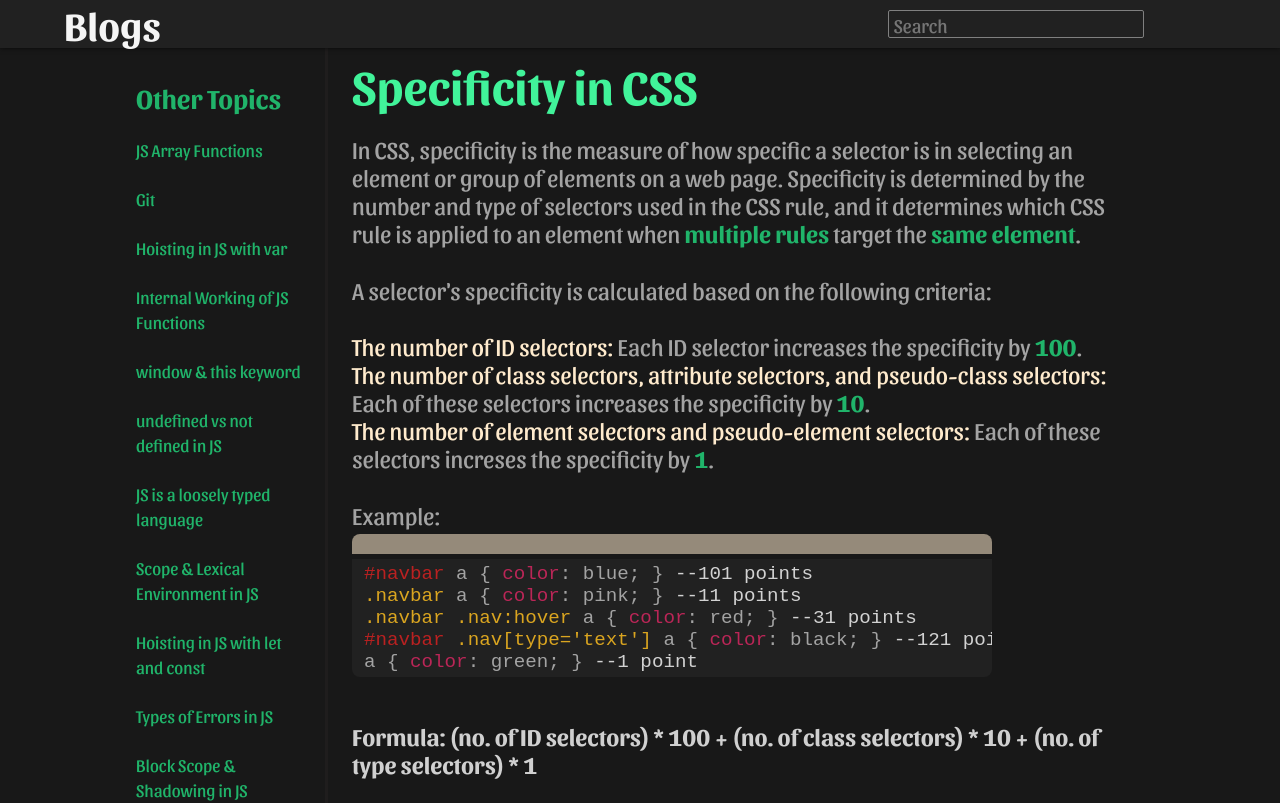
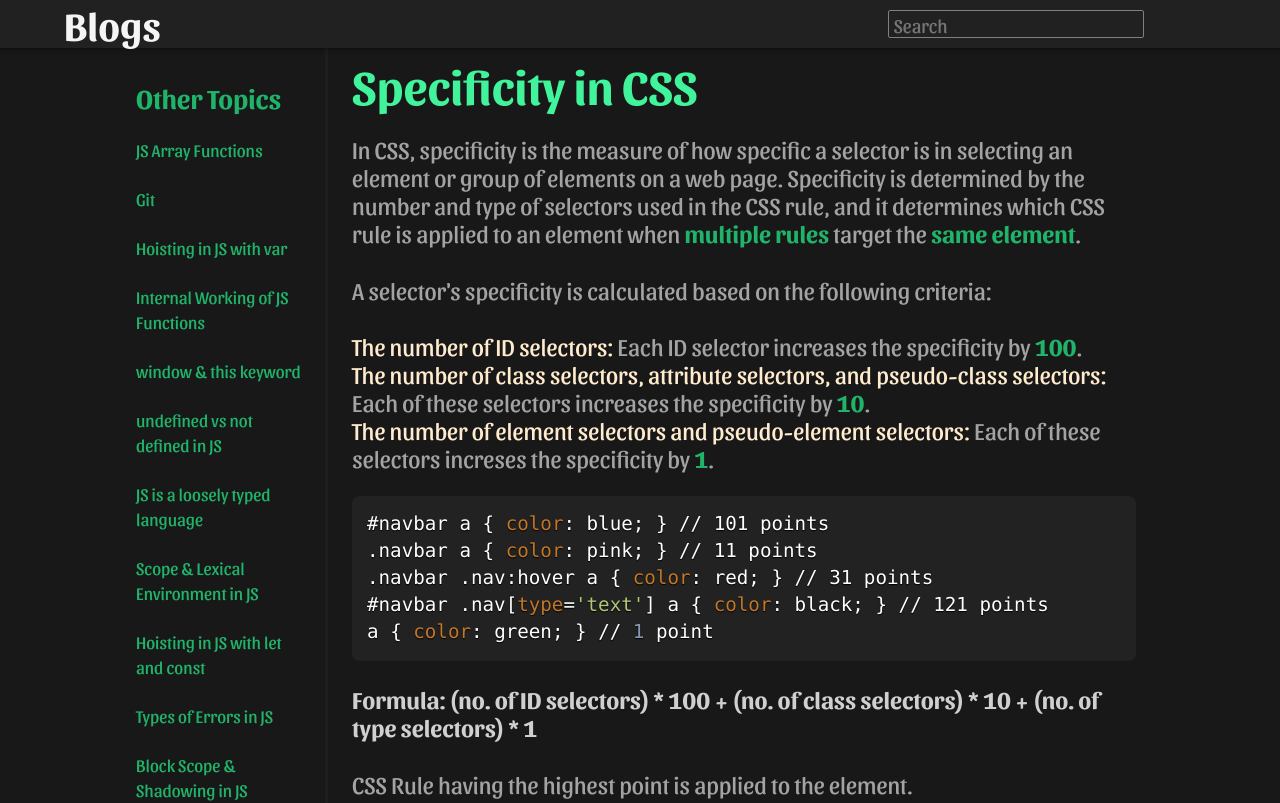
Before and after one commit to SoumyaSagnik/Blogs, a React (Create React App) app: page /css-specificity in a window 1280 px wide. Shown: the top 803 px of the page. Built offline with nearby package versions, Linux system fonts and the light colour scheme.

Commit message:
css specificity revamp

```diff
--- a/src/Pages/CSSSpecificity.js
+++ b/src/Pages/CSSSpecificity.js
@@ -1,10 +1,15 @@
-import Code from "../components/Code";
 import { motion } from "framer-motion";
 import { Helmet } from "react-helmet";
+import { Prism as SyntaxHighlighter } from "react-syntax-highlighter";
+import { cb } from "react-syntax-highlighter/dist/esm/styles/prism";
+
+const codeSnippet = `#navbar a { color: blue; } // 101 points
+.navbar a { color: pink; } // 11 points
+.navbar .nav:hover a { color: red; } // 31 points
+#navbar .nav[type='text'] a { color: black; } // 121 points
+a { color: green; } // 1 point`;
 
 const CSSSpecificity = () => {
-  const leftCurly = "{";
-  const rightCurly = "}";
   const left = "(";
   const right = ")";
   const greater = ">";
@@ -66,38 +71,10 @@ const CSSSpecificity = () => {
           </li>
         </ul>
 
-        <p className="space-top">Example:</p>
-        <Code />
-        <pre>
-          <div className="code-body">
-            <p>
-              <span className="red">#navbar</span> a {leftCurly}{" "}
-              <span className="pink">color</span>: blue; {rightCurly}{" "}
-              <span className="white">--101 points</span>
-            </p>
-            <p>
-              <span className="yellow">.navbar</span> a {leftCurly}{" "}
-              <span className="pink">color</span>: pink; {rightCurly}{" "}
-              <span className="white">--11 points</span>
-            </p>
-            <p>
-              <span className="yellow">.navbar .nav:hover</span> a {leftCurly}{" "}
-              <span className="pink">color</span>: red; {rightCurly}{" "}
-              <span className="white">--31 points</span>
-            </p>
-            <p>
-              <span className="red">#navbar</span>
-              <span className="yellow"> .nav[type='text']</span> a {leftCurly}{" "}
-              <span className="pink">color</span>: black; {rightCurly}{" "}
-              <span className="white">--121 points</span>
-            </p>
-            <p>
-              a {leftCurly} <span className="pink">color</span>: green;{" "}
-              {rightCurly} <span className="white">--1 point</span>
-            </p>
-          </div>
-        </pre>
-        <p className="space-all white bold">
+        <SyntaxHighlighter language="css" style={cb} className="codeSnippet">
+          {codeSnippet}
+        </SyntaxHighlighter>
+        <p className="space-bottom white bold">
           Formula: {left}no. of ID selectors{right} * 100 + {left}no. of class
           selectors{right} * 10 + {left}no. of type selectors{right} * 1
         </p>
@@ -114,7 +91,7 @@ const CSSSpecificity = () => {
           difficult to understand and maintain the code.
         </p>
 
-        <p className="space-all white bold">
+        <p className="space-top white bold">
           Final rule: !important {greater} Inline CSS {greater} ID {greater}{" "}
           Class {greater} Tag.
         </p>
```
